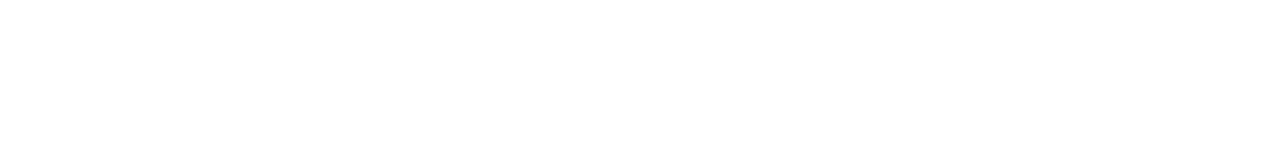
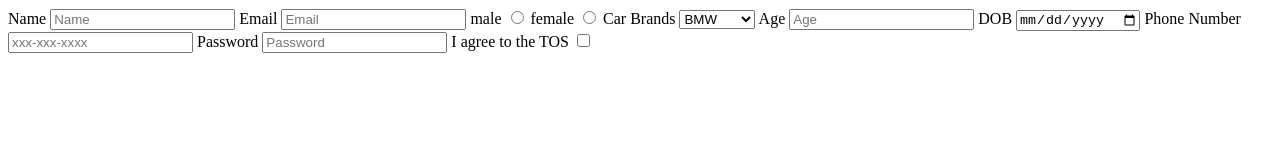
Before and after one commit to acciojob/signup-form-car-sahithi7979, a website: page main.html in a window 1280 px wide. Drawn offline with Linux system fonts and the light colour scheme.

Commit message:
created a submission

```diff
--- a/main.html
+++ b/main.html
@@ -10,7 +10,32 @@
 	<!-- the entire body must be written by student -->
     <script type="text/javascript" src="./script.js">
 </script>
-
+<form method="post">
+	<label for="name">Name</label>
+	<input type="Text" id="name" placeholder="Name" required>
+	<label for="email">Email</label>
+	<input type="Email" id="email" placeholder="Email" required>
+	<label for="gender_m">male</label>
+	<input type="radio" id="gender_m" name="gender" required>
+	<label for="gender_f">female</label>
+	<input type="radio" id="gender_f" name="gender" required>
+	<label for="cars">Car Brands</label>
+	<select id="cars" placeholder="--Please choose an option--" required>
+		<option>BMW</option>
+		<option>TOYOTA</option>
+		<option>AUDI</option>
+	</select>
+	<label for="age">Age</label>
+	<input type="Number" id="age" placeholder="Age" required>
+	<label for="dob">DOB</label>
+	<input type="Date" id="dob" required>
+	<label for="tel">Phone Number</label>
+	<input type="Tel" id="tel" placeholder="xxx-xxx-xxxx">
+	<label for="password">Password</label>
+	<input type="Password" id="password" placeholder="Password" required>
+	<label for="tos">I agree to the TOS</label>
+	<input type="Checkbox" id="tos" required>
+</form>
 </body>
 
 </html>
```
